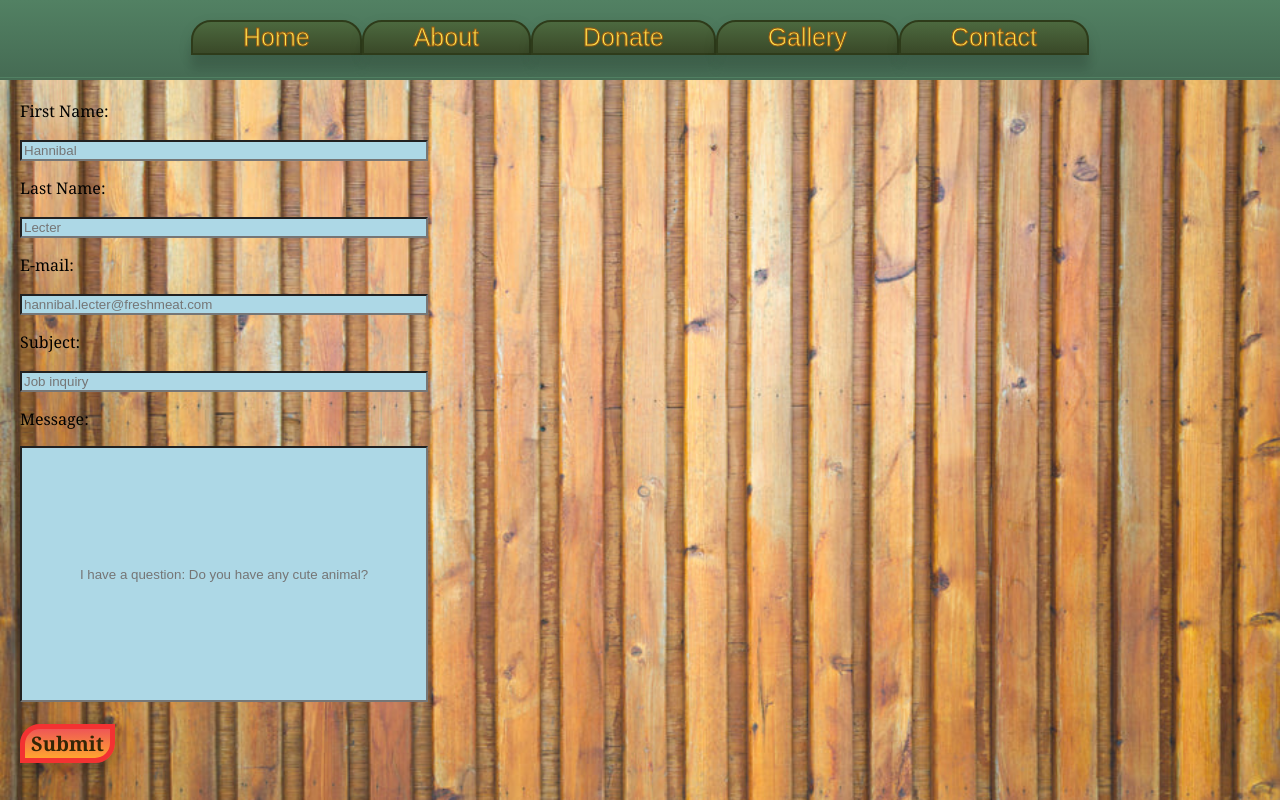
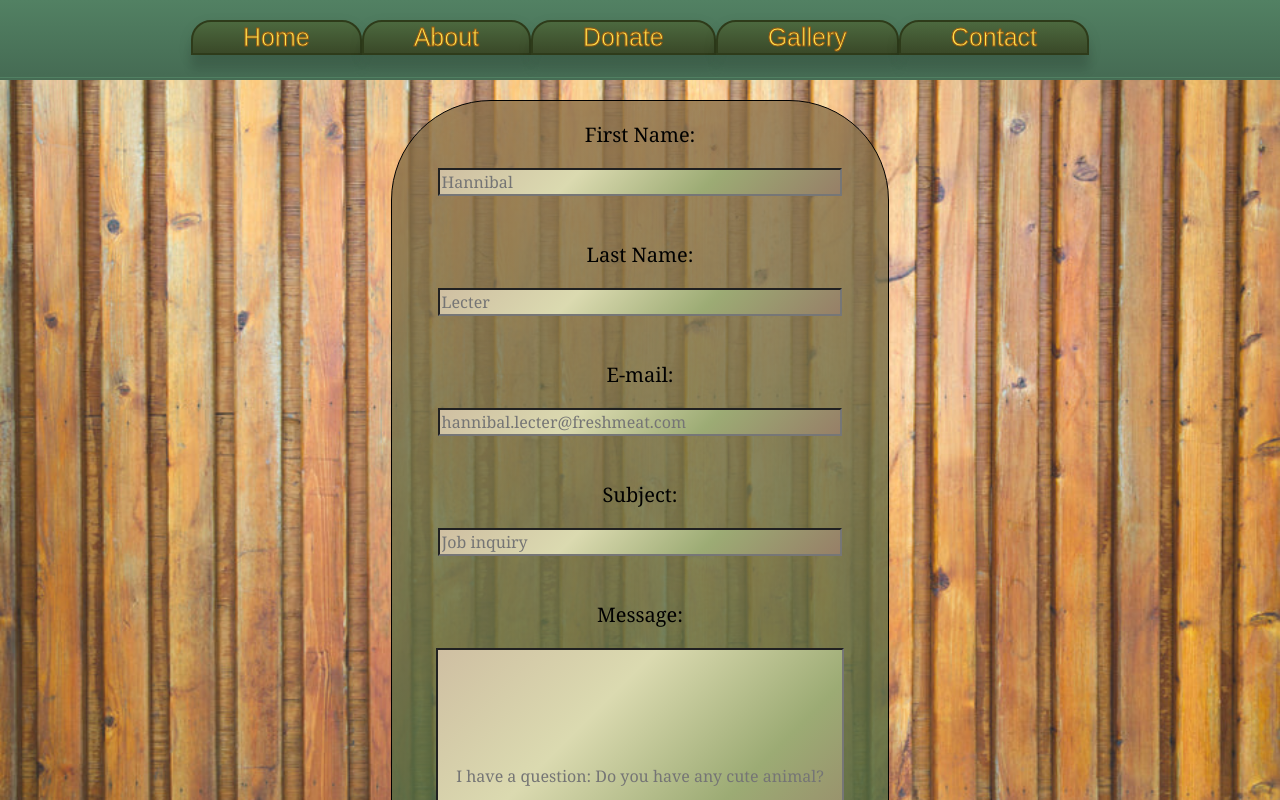
Before and after one commit to CodecoolGlobal/react-for-a-cause-react-rBabett, a React (Create React App) app in the folder cat-react/: page / in a window 1280 px wide. Both pictures are taken after a click on the button "Contact". Shown: the top 800 px of the page. Built offline with nearby package versions, Linux system fonts and the light colour scheme.

Commit message:
add css to contact form

```diff
--- a/cat-react/src/App.css
+++ b/cat-react/src/App.css
@@ -31,22 +31,6 @@
     transform: rotate(360deg);
   }
 } */
-
-.contactInput {
-  width: 400px;
-  background-color: lightblue;
-  display: flexbox;
-}
-
-.contactMessageInput {
-  background-color: lightblue;
-  word-wrap: break-word;
-  resize: none;
-  text-align: -webkit-center;
-  width: 400px;
-  height: 250px;
-  vertical-align: top;
-}
 
 html, body, #root, .App, #container, #animals_container, .articles_container {
   height: 100%;
@@ -270,6 +254,10 @@ body {
   display:table;
   background: linear-gradient(to bottom, rgba(29, 70, 31, 0.7), rgba(87, 56, 20, 0.7));
   align-content: center;
+  border-radius: 10%;
+  padding-top: 20px;
+  padding-bottom: 50px;
+  margin-bottom: 50px;
 }
 
 .about_text {
@@ -311,3 +299,47 @@ body {
 .about_titles:hover {
   --_p: 100%
 }
+
+.contacform {
+  text-align: center;
+  position: center;
+  margin: auto;
+  display:flexbox;
+  width: 40%;
+  background: linear-gradient(to bottom, rgba(137, 110, 72, 0.8), rgba(63, 107, 63, 0.8));
+  border: 1px solid black;
+  border-radius: 100px
+}
+
+.input_segments {
+  display: block;
+  text-align: center;
+  padding-bottom: 20px;
+  min-height: 5rem;
+  max-height: max-content;
+  margin: 0 auto;
+}
+
+.input {
+  font-size: 20px;
+}
+
+.contactInput {
+  font-family: Cambria, Cochin, Georgia, Times, 'Times New Roman', serif;
+  width: 80%;
+  font-size: 16px;
+  background: linear-gradient(-45deg, #977f67, #9cab74, #dbdab0, #cfbfa2);
+  height: 25%;
+}
+
+.contactMessageInput {
+  font-family: Cambria, Cochin, Georgia, Times, 'Times New Roman', serif;
+  background: linear-gradient(-45deg, #977f67, #9cab74, #dbdab0, #cfbfa2);
+  word-wrap: break-word;
+  font-size: 16px;
+  resize: none;
+  text-align: -webkit-center;
+  width: 400px;
+  height: 250px;
+  vertical-align: top;
+}
--- a/cat-react/src/components/Contact.js
+++ b/cat-react/src/components/Contact.js
@@ -78,16 +78,32 @@ function Contact(){
   }
 
   let content =
-    <div className="contacform"><p>First Name:</p>
+    <div className="contacform">
+
+    <div className="input_segments">
+    <p className="input">First Name:</p>
     {firstNameInputField}
-    <p>Last Name:</p>
+    </div>
+
+    <div className="input_segments">
+    <p className="input">Last Name:</p>
     {lastNameInputField}
-    <p>E-mail:</p>
+    </div>
+
+    <div className="input_segments">
+    <p className="input">E-mail:</p>
     {emailInputField}
-    <p>Subject:</p>
+    </div>
+
+    <div className="input_segments">
+    <p className="input">Subject:</p>
     {subjectInputField}
-    <p>Message:</p>
+    </div>
+
+    <div className="input_segments">
+    <p className="input">Message:</p>
     {messageInputField}
+    </div>
     <br></br>
     <br></br>
     <Button className="submit_buttons" text='Submit' handleClick={submitKey}/></div>;
```
